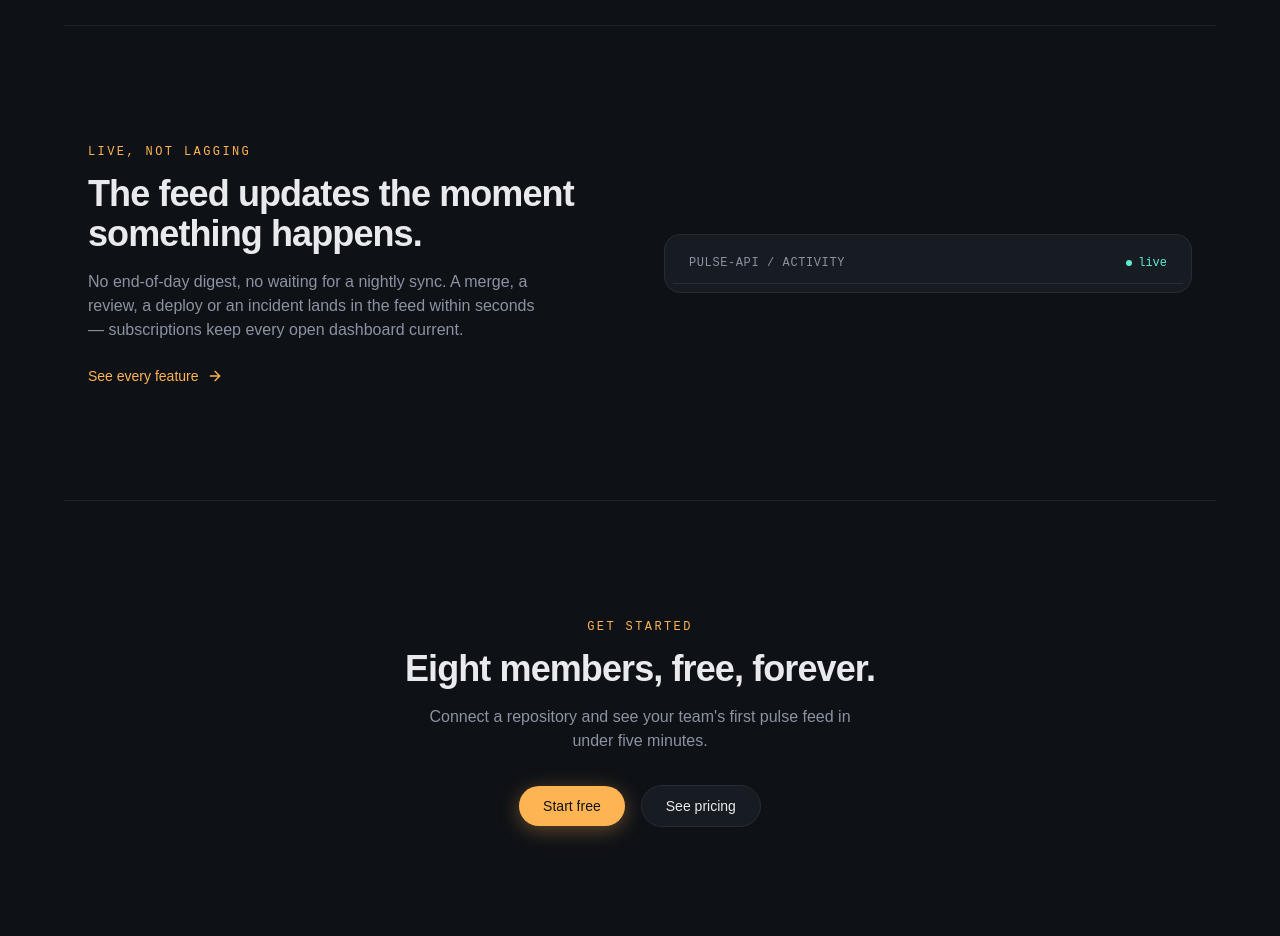
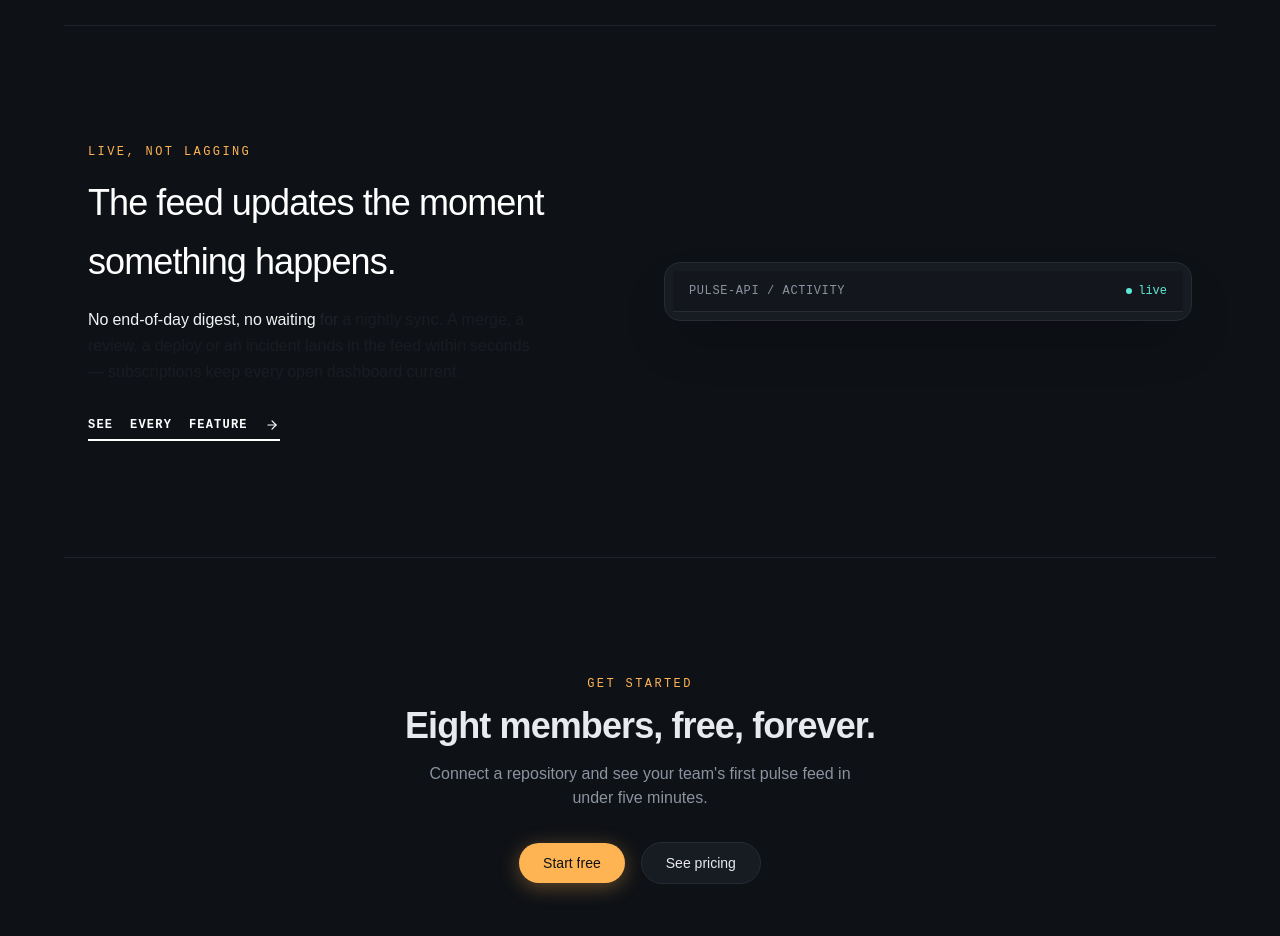
Before and after one commit to Karan0505/pulse-, a Next.js app: page / in a window 1280 px wide. Shown: the part 1320-2256 px from the top of the page. Built offline with nearby package versions, Linux system fonts and the light colour scheme; what @graphql-tools/schema would draw is missing.

Commit message:
home page live

```diff
--- a/app/page.tsx
+++ b/app/page.tsx
@@ -7,7 +7,8 @@ import { PulseWaveform } from "@/components/marketing/pulse-waveform";
 import { Section, Eyebrow } from "@/components/ui/section";
 import { SmokeButton } from "@/components/ui/smoke-button";
 import { LiveFeedPreview } from "@/components/marketing/live-feed-preview";
-import { ArrowRight } from "lucide-react";
+import { ScrollTextFill, ScrollTextSection } from "@/components/ui/scroll-text-fill";
+import { UnderlinedLink } from "@/components/ui/underlined-link";
 
 export default function HomePage() {
   return (
@@ -35,21 +36,27 @@ export default function HomePage() {
 
         <Section className="grid gap-12 border-t border-canvas-line/70 md:grid-cols-2 md:items-center">
           <div>
-            <Eyebrow>Live, not lagging</Eyebrow>
-            <h2 className="mt-3 font-display text-3xl font-semibold tracking-tight md:text-4xl">
-              The feed updates the moment something happens.
-            </h2>
-            <p className="mt-4 max-w-md font-body text-text-muted">
-              No end-of-day digest, no waiting for a nightly sync. A merge, a
-              review, a deploy or an incident lands in the feed within
-              seconds — subscriptions keep every open dashboard current.
-            </p>
-            <Link
-              href="/features"
-              className="mt-6 inline-flex items-center gap-2 font-body text-sm font-medium text-accent"
-            >
-              See every feature <ArrowRight className="h-4 w-4" />
-            </Link>
+            <ScrollTextSection>
+              <Eyebrow>Live, not lagging</Eyebrow>
+              <ScrollTextFill
+                as="h2"
+                text="The feed updates the moment something happens."
+                className="mt-3 font-display text-3xl font-semibold tracking-tight md:text-4xl text-text-primary"
+                seqRange={[0, 0.38]}
+              />
+              <ScrollTextFill
+                as="p"
+                text="No end-of-day digest, no waiting for a nightly sync. A merge, a review, a deploy or an incident lands in the feed within seconds — subscriptions keep every open dashboard current."
+                className="mt-4 max-w-md font-body text-base"
+                accentColor="rgba(255, 255, 255, 0.95)"
+                seqRange={[0.4, 1.0]}
+              />
+            </ScrollTextSection>
+
+            {/* Link matching Image 1: Monospace uppercase text with underline & arrow right */}
+            <UnderlinedLink href="/features" className="mt-8">
+              SEE EVERY FEATURE
+            </UnderlinedLink>
           </div>
           <LiveFeedPreview />
         </Section>
--- a/components/marketing/live-feed-preview.tsx
+++ b/components/marketing/live-feed-preview.tsx
@@ -1,7 +1,8 @@
 "use client";
 
+import { useRef } from "react";
 import { useQuery } from "@apollo/client/react";
-import { motion } from "framer-motion";
+import { motion, useScroll, useTransform, MotionValue } from "framer-motion";
 import { GET_ACTIVITY_FEED } from "@/lib/graphql/queries";
 import { GitMerge, MessageSquare, Rocket, TriangleAlert } from "lucide-react";
 
@@ -30,14 +31,67 @@ const colorFor: Record<string, string> = {
   incident: "text-danger",
 };
 
+function FeedItem({
+  e,
+  index,
+  total,
+  scrollYProgress,
+}: {
+  e: Event;
+  index: number;
+  total: number;
+  scrollYProgress: MotionValue<number>;
+}) {
+  const Icon = iconFor[e.type] ?? GitMerge;
+
+  // Staggered horizontal scroll-driven ranges for each item (1st, 2nd, 3rd...)
+  const step = 0.85 / Math.max(total, 1);
+  const start = index * step;
+  const end = Math.min(1, start + step * 1.4);
+
+  const x = useTransform(scrollYProgress, [start, end], [-60, 0]);
+  const opacity = useTransform(scrollYProgress, [start, end], [0, 1]);
+  const scale = useTransform(scrollYProgress, [start, end], [0.94, 1]);
+
+  return (
+    <motion.li
+      style={{ x, opacity, scale }}
+      className="flex items-start gap-3 px-4 py-3 transition-colors hover:bg-canvas/40"
+    >
+      <div className="mt-0.5 relative flex items-center justify-center">
+        <Icon className={`h-4 w-4 shrink-0 ${colorFor[e.type] ?? "text-text-muted"}`} />
+      </div>
+      <div className="min-w-0 flex-1">
+        <p className="truncate font-body text-sm text-text-primary">
+          <span className="font-medium">{e.actor}</span> {e.detail}
+        </p>
+        <p className="mt-0.5 font-mono text-xs text-text-muted">
+          {e.repo} · {e.time}
+        </p>
+      </div>
+    </motion.li>
+  );
+}
+
 export function LiveFeedPreview() {
+  const containerRef = useRef<HTMLDivElement>(null);
   const { data, loading } = useQuery<{ activityFeed: Event[] }>(GET_ACTIVITY_FEED, {
     pollInterval: 8000,
   });
 
+  const { scrollYProgress } = useScroll({
+    target: containerRef,
+    offset: ["start 0.85", "start 0.25"],
+  });
+
+  const feedItems = data?.activityFeed.slice(0, 5) ?? [];
+
   return (
-    <div className="rounded-2xl border border-canvas-line bg-canvas-raised p-2">
-      <div className="flex items-center justify-between border-b border-canvas-line px-4 py-3">
+    <div
+      ref={containerRef}
+      className="rounded-2xl border border-canvas-line bg-canvas-raised p-2 shadow-2xl overflow-hidden"
+    >
+      <div className="flex items-center justify-between border-b border-canvas-line px-4 py-3 bg-canvas/40">
         <span className="font-mono text-xs uppercase tracking-wider text-text-muted">
           pulse-api / activity
         </span>
@@ -48,32 +102,19 @@ export function LiveFeedPreview() {
       </div>
       <ul className="divide-y divide-canvas-line">
         {loading &&
-          Array.from({ length: 4 }).map((_, i) => (
-            <li key={i} className="h-16 animate-pulse px-4 py-3" />
+          Array.from({ length: 5 }).map((_, i) => (
+            <li key={i} className="h-16 animate-pulse px-4 py-3 bg-canvas-line/20" />
           ))}
-        {data?.activityFeed.slice(0, 5).map((e, i) => {
-          const Icon = iconFor[e.type] ?? GitMerge;
-          return (
-            <motion.li
+        {!loading &&
+          feedItems.map((e, i) => (
+            <FeedItem
               key={e.id}
-              initial={{ opacity: 0, x: -8 }}
-              whileInView={{ opacity: 1, x: 0 }}
-              viewport={{ once: true }}
-              transition={{ duration: 0.4, delay: i * 0.05 }}
-              className="flex items-start gap-3 px-4 py-3"
-            >
-              <Icon className={`mt-0.5 h-4 w-4 shrink-0 ${colorFor[e.type] ?? "text-text-muted"}`} />
-              <div className="min-w-0">
-                <p className="truncate font-body text-sm text-text-primary">
-                  <span className="font-medium">{e.actor}</span> {e.detail}
-                </p>
-                <p className="mt-0.5 font-mono text-xs text-text-muted">
-                  {e.repo} · {e.time}
-                </p>
-              </div>
-            </motion.li>
-          );
-        })}
+              e={e}
+              index={i}
+              total={feedItems.length}
+              scrollYProgress={scrollYProgress}
+            />
+          ))}
       </ul>
     </div>
   );
--- /dev/null
+++ b/components/ui/scroll-text-fill.tsx
@@ -0,0 +1,110 @@
+"use client";
+
+import { useRef, createContext, useContext, ReactNode } from "react";
+import { motion, useScroll, useTransform, MotionValue } from "framer-motion";
+import clsx from "clsx";
+
+// Shared Context to coordinate sequential scroll animation across elements
+const ScrollSectionContext = createContext<MotionValue<number> | null>(null);
+
+export function ScrollTextSection({
+  children,
+  className,
+}: {
+  children: ReactNode;
+  className?: string;
+}) {
+  const ref = useRef<HTMLDivElement>(null);
+  const { scrollYProgress } = useScroll({
+    target: ref,
+    offset: ["start 0.85", "start 0.25"],
+  });
+
+  return (
+    <ScrollSectionContext.Provider value={scrollYProgress}>
+      <div ref={ref} className={className}>
+        {children}
+      </div>
+    </ScrollSectionContext.Provider>
+  );
+}
+
+interface ScrollTextFillProps {
+  text: string;
+  className?: string;
+  as?: "p" | "h1" | "h2" | "h3" | "span" | "div";
+  accentColor?: string;
+  seqRange?: [number, number];
+}
+
+function SingleWord({
+  children,
+  progress,
+  range,
+  accentColor = "rgba(255, 255, 255, 1)",
+}: {
+  children: string;
+  progress: MotionValue<number>;
+  range: [number, number];
+  accentColor?: string;
+}) {
+  // Smooth single-layer opacity & color transition (NO absolute positioning or double-layer overlap)
+  const opacity = useTransform(progress, range, [0.22, 1]);
+  const color = useTransform(progress, range, [
+    "rgba(156, 163, 175, 0.35)",
+    accentColor,
+  ]);
+
+  return (
+    <motion.span
+      style={{ opacity, color }}
+      className="inline-block mr-[0.25em] font-medium select-none"
+    >
+      {children}
+    </motion.span>
+  );
+}
+
+export function ScrollTextFill({
+  text,
+  className,
+  as: Component = "p",
+  accentColor,
+  seqRange = [0, 1],
+}: ScrollTextFillProps) {
+  const sectionProgress = useContext(ScrollSectionContext);
+  const localRef = useRef<HTMLElement>(null);
+
+  const { scrollYProgress: fallbackProgress } = useScroll({
+    target: localRef,
+    offset: ["start 0.85", "start 0.3"],
+  });
+
+  const activeProgress = sectionProgress || fallbackProgress;
+
+  const words = text.split(" ");
+  const [seqStart, seqEnd] = seqRange;
+  const totalSeqDuration = seqEnd - seqStart;
+
+  return (
+    <Component
+      ref={localRef as any}
+      className={clsx("flex flex-wrap leading-relaxed", className)}
+    >
+      {words.map((word, i) => {
+        const wordStart = seqStart + (i / words.length) * totalSeqDuration;
+        const wordEnd = wordStart + (1 / words.length) * totalSeqDuration;
+        return (
+          <SingleWord
+            key={i}
+            progress={activeProgress}
+            range={[wordStart, wordEnd]}
+            accentColor={accentColor}
+          >
+            {word}
+          </SingleWord>
+        );
+      })}
+    </Component>
+  );
+}
--- /dev/null
+++ b/components/ui/underlined-link.tsx
@@ -0,0 +1,139 @@
+"use client";
+
+import { useState } from "react";
+import Link from "next/link";
+import { ArrowRight } from "lucide-react";
+import { motion } from "framer-motion";
+import clsx from "clsx";
+
+interface UnderlinedLinkProps {
+  href: string;
+  children: string;
+  className?: string;
+}
+
+export function UnderlinedLink({ href, children, className }: UnderlinedLinkProps) {
+  const [isHovered, setIsHovered] = useState(false);
+
+  // Split text into characters for 1-by-1 staggered animation
+  const letters = Array.from(children);
+
+  return (
+    <Link
+      href={href}
+      onMouseEnter={() => setIsHovered(true)}
+      onMouseLeave={() => setIsHovered(false)}
+      className={clsx(
+        "group inline-flex w-fit items-end font-mono text-xs font-semibold uppercase tracking-widest text-white cursor-pointer select-none pb-1",
+        className
+      )}
+    >
+      {/* Contiguous flex row (gap-0) ensuring ONE unbroken continuous underline */}
+      <div className="inline-flex items-end gap-0">
+        {/* Letters + contiguous line segments */}
+        {letters.map((char, i) => (
+          <span key={i} className="inline-flex flex-col items-center">
+            {/* Letter */}
+            <motion.span
+              animate={
+                isHovered
+                  ? {
+                      y: [0, -10, 0],
+                      opacity: [1, 0.4, 1],
+                    }
+                  : { y: 0, opacity: 1 }
+              }
+              transition={{
+                duration: 0.35,
+                delay: i * 0.022,
+                ease: "easeInOut",
+              }}
+              className="inline-block"
+            >
+              {char === " " ? "\u00A0\u00A0" : char}
+            </motion.span>
+
+            {/* Seamless 0-gap Underline Segment */}
+            <motion.span
+              animate={
+                isHovered
+                  ? {
+                      y: [0, -6, 0],
+                      opacity: [1, 0.5, 1],
+                    }
+                  : { y: 0, opacity: 1 }
+              }
+              transition={{
+                duration: 0.35,
+                delay: i * 0.022,
+                ease: "easeInOut",
+              }}
+              className="mt-1.5 h-[1.5px] w-full bg-white block"
+            />
+          </span>
+        ))}
+
+        {/* Small gap spacer before arrow with continuous line segment */}
+        <span className="inline-flex flex-col items-center">
+          <span className="inline-block px-1 opacity-0">&nbsp;</span>
+          <motion.span
+            animate={
+              isHovered
+                ? {
+                    y: [0, -6, 0],
+                    opacity: [1, 0.5, 1],
+                  }
+                : { y: 0, opacity: 1 }
+            }
+            transition={{
+              duration: 0.35,
+              delay: letters.length * 0.022,
+              ease: "easeInOut",
+            }}
+            className="mt-1.5 h-[1.5px] w-full bg-white block"
+          />
+        </span>
+
+        {/* Arrow with continuous line segment */}
+        <span className="inline-flex flex-col items-center">
+          <div className="relative flex h-4 w-4 items-center justify-center overflow-hidden">
+            <motion.div
+              animate={
+                isHovered
+                  ? {
+                      x: [0, 16, -16, 0],
+                      opacity: [1, 0, 0, 1],
+                    }
+                  : { x: 0, opacity: 1 }
+              }
+              transition={{
+                duration: 0.4,
+                ease: "easeInOut",
+              }}
+            >
+              <ArrowRight className="h-3.5 w-3.5 text-white" />
+            </motion.div>
+          </div>
+
+          {/* Underline segment directly under Arrow */}
+          <motion.span
+            animate={
+              isHovered
+                ? {
+                    y: [0, -6, 0],
+                    opacity: [1, 0.5, 1],
+                  }
+                : { y: 0, opacity: 1 }
+            }
+            transition={{
+              duration: 0.35,
+              delay: (letters.length + 1) * 0.022,
+              ease: "easeInOut",
+            }}
+            className="mt-1.5 h-[1.5px] w-full bg-white block"
+          />
+        </span>
+      </div>
+    </Link>
+  );
+}
```
